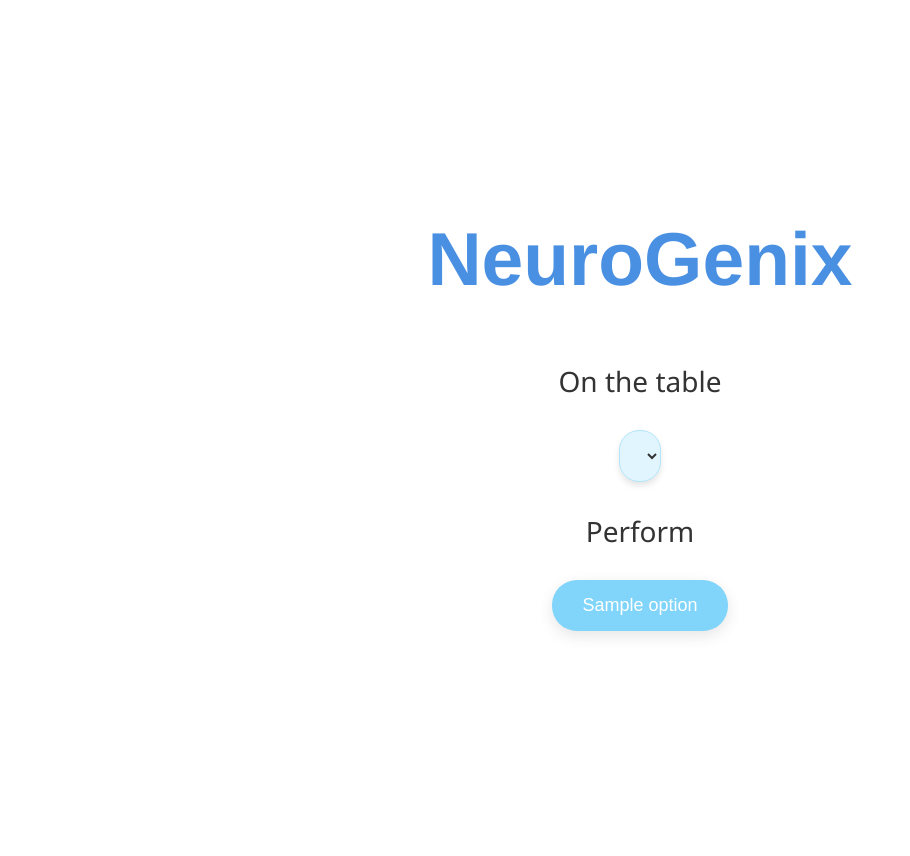
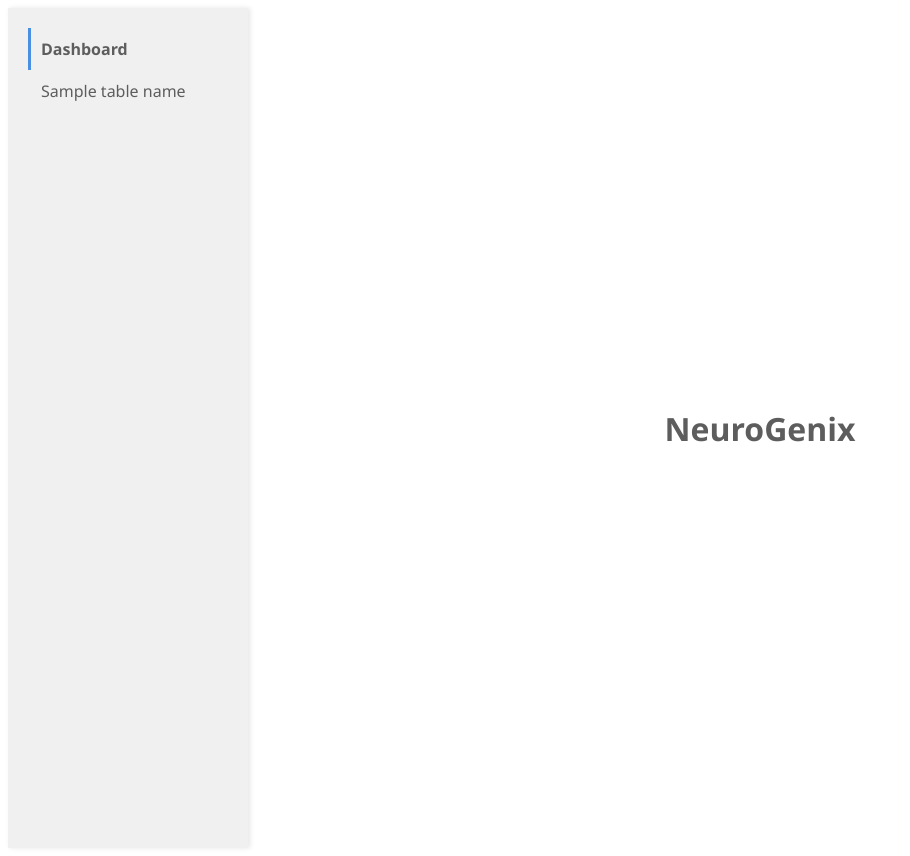
Before and after one commit to adiboy6/NeuroGenix, a Flask app: template templates/home.html in a window 1280 px wide. Shown: the whole page, without its empty margins (0-910 px from the left). Before the commit the page ends 636 px from the top, so only its background shows below. Run offline with Flask 2, Linux system fonts and the light colour scheme; the template is opened without the code that fills it: most values are stand-ins (such as "Sample title", 1, 10 or a date in 2020); lists and menus that the app fills with data are empty; some libraries are stand-ins or nearby versions.

Commit message:
updated home page

```diff
--- a/templates/home.html
+++ b/templates/home.html
@@ -4,90 +4,64 @@
     <title>NeuroGenix</title>
     <style>
         body {
-            background-color: #ffffff; /* Pure white background for a clean and light feel */
-            font-family: "Segoe UI", Arial, sans-serif; /* Accessible and professional font */
-            color: #5D5D5D; /* Soft grey for text */
+            background-color: #ffffff;
+            font-family: "Segoe UI", Arial, sans-serif;
+            color: #5D5D5D;
+            display: flex;
         }
-        h1 {
-            color: #4A90E2; /* Light blue for a soothing and inviting feel */
-            font-size: 75px; /* Increased font size for more impact */
-            font-weight: bold; /* Bold font weight for added authority */
-            font-family: "Helvetica Neue", Helvetica, Arial, sans-serif; /* Professional and modern font */
-            text-align: center; /* Ensure the heading is centered */
-            margin: 40px 0; /* Increase margin for better spacing */
+        .left-pane {
+            width: 200px; /* Set a fixed width for the left pane */
+            background-color: #f0f0f0; /* Light grey background */
+            padding: 20px;
+            height: 100vh; /* Full viewport height */
+            box-shadow: 2px 0 5px 0 rgba(0,0,0,0.1); /* Subtle shadow to separate from the content area */
+            overflow-y: auto; /* Enables scrolling for long lists */
         }
-        .heading {
-            color: #333; /* Light blue for a soothing and inviting feel */
-            font-size: 28px; /* Larger font size for headings */
-            margin: 20px 0; /* Adjusted margin for spacing */
+        .left-pane .menu-item {
+            padding: 10px;
+            cursor: pointer;
+            font-size: 16px;
+            border-left: 3px solid transparent; /* Default state with no highlight */
         }
-        .table_name {
-            font-size: 18px; /* Larger font size for form elements */
-            margin: 10px auto; /* Centered margin */
-            font-family: "Segoe UI", Arial, sans-serif; /* Consistent, readable font */
-            background: #E1F5FE; /* Very light blue background */
-            color: #333; /* Darker text for readability */
-            border: 1px solid #B3E5FC; /* Subtle border color */
-            padding: 12px 20px; /* Increased padding for easier interaction */
-            border-radius: 20px; /* Soft rounded corners */
-            outline: none; /* Remove focus outline for aesthetics */
-            cursor: pointer; /* Indicate clickable */
-            box-shadow: 0px 4px 6px rgba(0, 0, 0, 0.1); /* Subtle shadow for depth */
-            width: 60%; /* Adjustable width */
-            display: block; /* Ensure full-width */
+        .left-pane .menu-item.selected {
+            border-left: 3px solid #4A90E2; /* Highlight selected item */
+            font-weight: bold;
         }
-        .home-page {
+        .content {
+            flex-grow: 1; /* Take up the remaining space */
+            padding: 20px;
             display: flex;
-            flex-direction: column; /* Align items in a column */
+            flex-direction: column;
+            align-items: center;
             justify-content: center;
-            align-items: center;
-            height: 100vh;
-            text-align: center; /* Center align text */
         }
-        .btn {
-            font-size: 18px; /* Increased font size for buttons */
-            padding: 15px 30px; /* More padding for a larger clickable area */
-            margin: 10px;
-            color: #FFFFFF; /* White text for readability */
-            border: none; /* Remove border for cleaner look */
-            cursor: pointer;
-            border-radius: 25px; /* Rounded edges for a friendly feel */
-            box-shadow: 0 5px 15px rgba(0, 0, 0, 0.1); /* Soft shadow for depth */
-            transition: all 0.3s ease; /* Smooth transition for interactions */
-            background-color: #81D4FA; /* Light blue for a calm and inviting button */
+        .content h1, .content .heading {
+            text-align: center;
         }
-        .btn:hover {
-            transform: translateY(-2px); /* Subtle hover effect */
-            box-shadow: 0 8px 16px rgba(0, 0, 0, 0.2); /* Enhanced shadow on hover */
-        }
-        /* Adjusting button colors for actions to stay within the light theme */
-        .show { background-color: #B3E5FC; }
-        .insert { background-color: #81D4FA; }
-        .update { background-color: #4FC3F7; }
-        .delete { background-color: #29B6F6; }
+        /* Existing CSS styles remain unchanged */
     </style>
 </head>
 <body>
-    <div class="home-page">
+    <div class="left-pane">
+        <div class="menu-item selected" onclick="showDashboard()">Dashboard</div>
+        {% for table_name in table_names %}
+        <div class="menu-item" onclick="selectTable('{{ table_name }}')">{{ table_name }}</div>
+        {% endfor %}
+    </div>
+    <div class="content">
         <h1>NeuroGenix</h1>
-        <div class="heading">On the table</div>
-        <form>
-            <select class="table_name" id="table_name" name="table_name">
-                {% for i in range(0, len) %}
-                <option value="{{ table_names[i] }}">{{ table_names[i] }}</option>
-                {% endfor %}
-            </select>
-        </form>
-        <div class="heading">Perform</div>
-        {% for option in button_options %}
-        <button type="button" class="btn {{ option.lower() }}" onclick="submitForm('{{ option.lower() }}')">{{ option }}</button>
-        {% endfor %}
+        <!-- Dashboard starts empty, content can be added here based on interactions -->
     </div>
 
     <script>
-        function submitForm(actionType) {
-            var tableName = document.getElementById('table_name').value;
-            window.location.href = `/${actionType.toLowerCase()}?table=${tableName}`;
+        function showDashboard() {
+            // Implement the logic to clear the content area and show dashboard specific content
+            document.querySelector('.content').innerHTML = '<h1>Welcome to the Dashboard</h1>';
+        }
+        function selectTable(tableName) {
+            // Implement the logic to show the selected table in the content area
+            // This could involve fetching data via AJAX and rendering it, or simply redirecting
+            document.querySelector('.content').innerHTML = `<h1>Table: ${tableName}</h1>`;
         }
     </script>
 </body>
```
